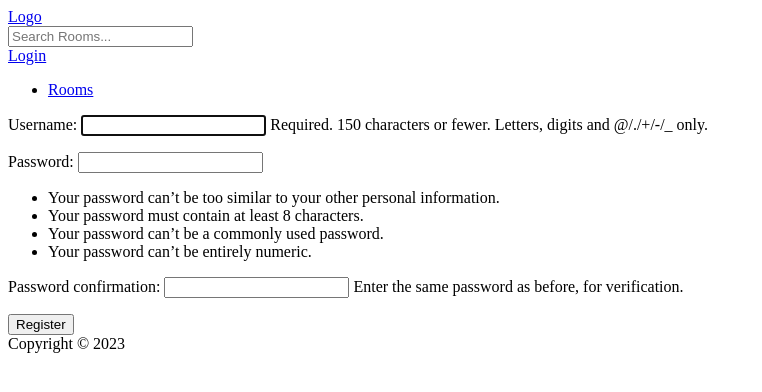
After one commit to paparrot/studybud, a Django app: page /register in a window 1280 px wide. The commit adds this page. Shown: the top 392 px of the page, without its empty margins (0-762 px from the left). Run offline with Django 3.2, Linux system fonts and the light colour scheme.

Commit message:
add restriction to create/update/delete room pages and create register page

```diff
--- a/base/templates/login_register.html
+++ b/base/templates/login_user.html
@@ -13,5 +13,8 @@
 
         <input type="submit" value="Login">
     </form>
+    <p>
+        <a href="{% url 'register' %}">Sign up</a>
+    </p>
 </div>
 {% endblock %}
--- /dev/null
+++ b/base/templates/register_user.html
@@ -0,0 +1,13 @@
+{% extends 'main.html' %}
+
+{% block content %}
+<div>
+    <form method="POST" action="">
+        {% csrf_token %}
+
+        {{ form.as_p }}
+
+        <input type="submit" value="Register">
+    </form>
+</div>
+{% endblock %}
--- a/base/templates/room.html
+++ b/base/templates/room.html
@@ -4,6 +4,8 @@
 <p>By @{{ room.host.username }}</p>
 <h1>Room {{ room.name }}</h1>
 <p>{{ room.description }}</p>
+{% if request.user == room.host %}
 <a href="{% url 'update-room' room.id %}">Update</a>
 <a href="{% url 'delete-room' room.id %}">Delete</a>
+{% endif %}
 {% endblock %}
--- a/base/urls.py
+++ b/base/urls.py
@@ -4,6 +4,7 @@ from . import views
 urlpatterns = [
     path('login', views.login_user, name="login"),
     path('logout', views.logout_user, name="logout"),
+    path('register', views.register_user, name="register"),
     path('', views.home, name="home"),
     path('rooms/', views.rooms, name="rooms"),
     path('rooms/<int:id>', views.room, name="room"),
--- a/base/views.py
+++ b/base/views.py
@@ -1,4 +1,6 @@
 from django.contrib.auth import authenticate, login, logout
+from django.contrib.auth.decorators import login_required
+from django.contrib.auth.forms import UserCreationForm
 from django.shortcuts import render, redirect
 from django.contrib import messages
 from .models import Room, Topic, User
@@ -44,6 +46,7 @@ def room(request, id):
     return render(request, 'room.html', context)
 
 
+@login_required(login_url='login')
 def create_room(request):
     form = RoomForm()
     if request.method == 'POST':
@@ -56,9 +59,14 @@ def create_room(request):
     return render(request, 'room_form.html', context)
 
 
+@login_required(login_url='login')
 def update_room(request, id):
     room = Room.objects.get(id=id)
     form = RoomForm(instance=room)
+
+    if request.user != room.user:
+        messages.error('You are not allowed here!')
+        return redirect('rooms')
 
     if request.method == 'POST':
         form = RoomForm(request.POST, instance=room)
@@ -74,6 +82,7 @@ def update_room(request, id):
     return render(request, 'room_form.html', context)
 
 
+@login_required(login_url='login')
 def delete_room(request, id):
     room = Room.objects.get(id=id)
 
@@ -86,7 +95,7 @@ def delete_room(request, id):
 
 def login_user(request):
     if request.method == 'POST':
-        username = request.POST.get('username')
+        username = request.POST.get('username').lower()
         password = request.POST.get('password')
 
         try:
@@ -101,7 +110,25 @@ def login_user(request):
         else:
             messages.error(request, 'Invalid credentials')
 
-    return render(request, 'login_register.html', {})
+    return render(request, 'login_user.html', {})
+
+
+def register_user(request):
+    form = UserCreationForm()
+
+    if request.method == 'POST':
+        form = UserCreationForm(request.POST)
+        if form.is_valid():
+            user = form.save(commit=False)
+            user.username = user.username.lower()
+            user.save()
+            login(request, user)
+            return redirect('home')
+        else:
+            messages.error(request, 'An error occurred during registration')
+            return redirect('register')
+
+    return render(request, 'register_user.html', {'form': form})
 
 
 def logout_user(request):
--- a/templates/navbar.html
+++ b/templates/navbar.html
@@ -9,6 +9,7 @@
         </form>
 
         {% if request.user.is_authenticated %}
+            Hello, {{ request.user.username }}
             <a href="{% url 'logout' %}">Logout</a>
         {% else %}
             <a href="{% url 'login' %}">Login</a>
```
